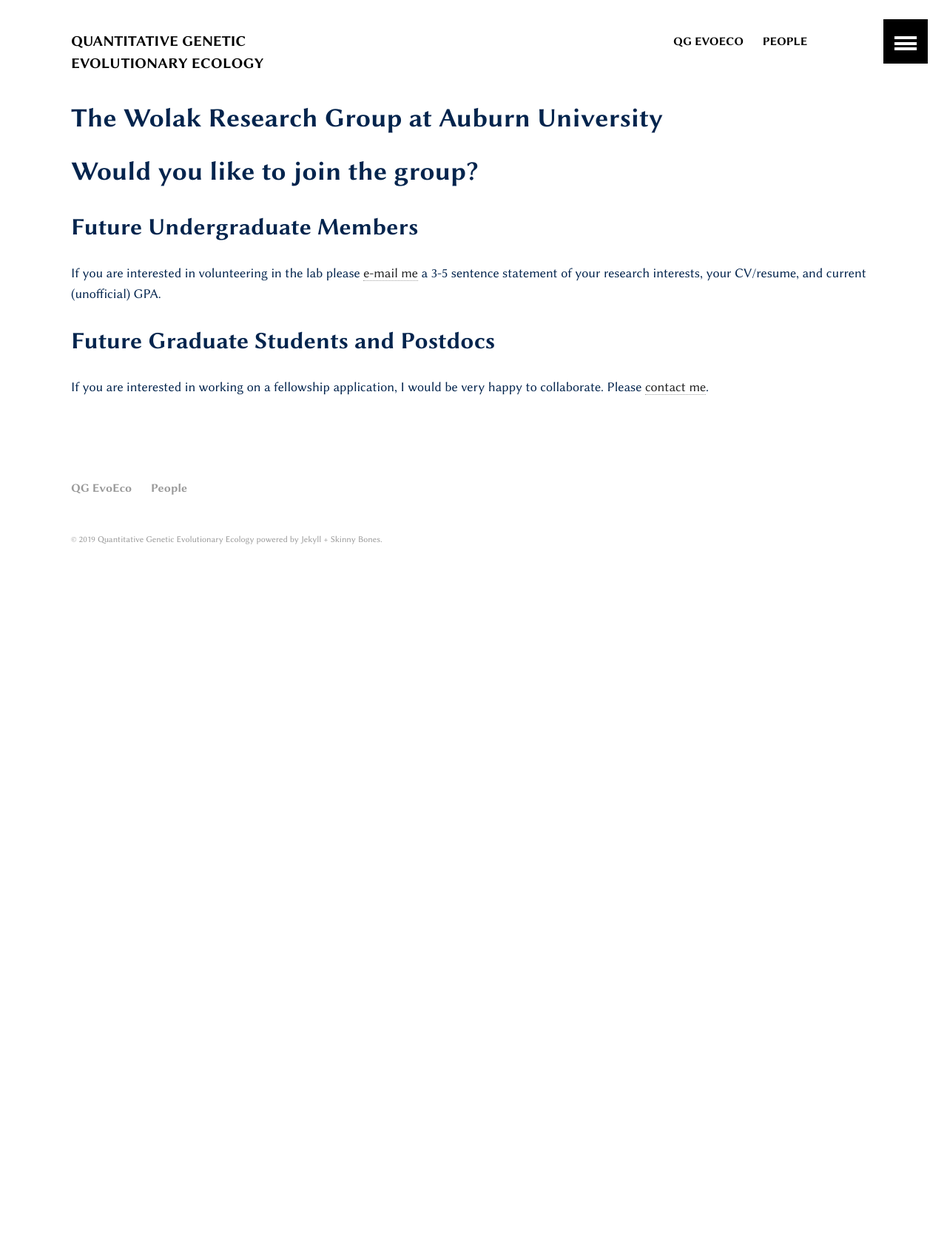
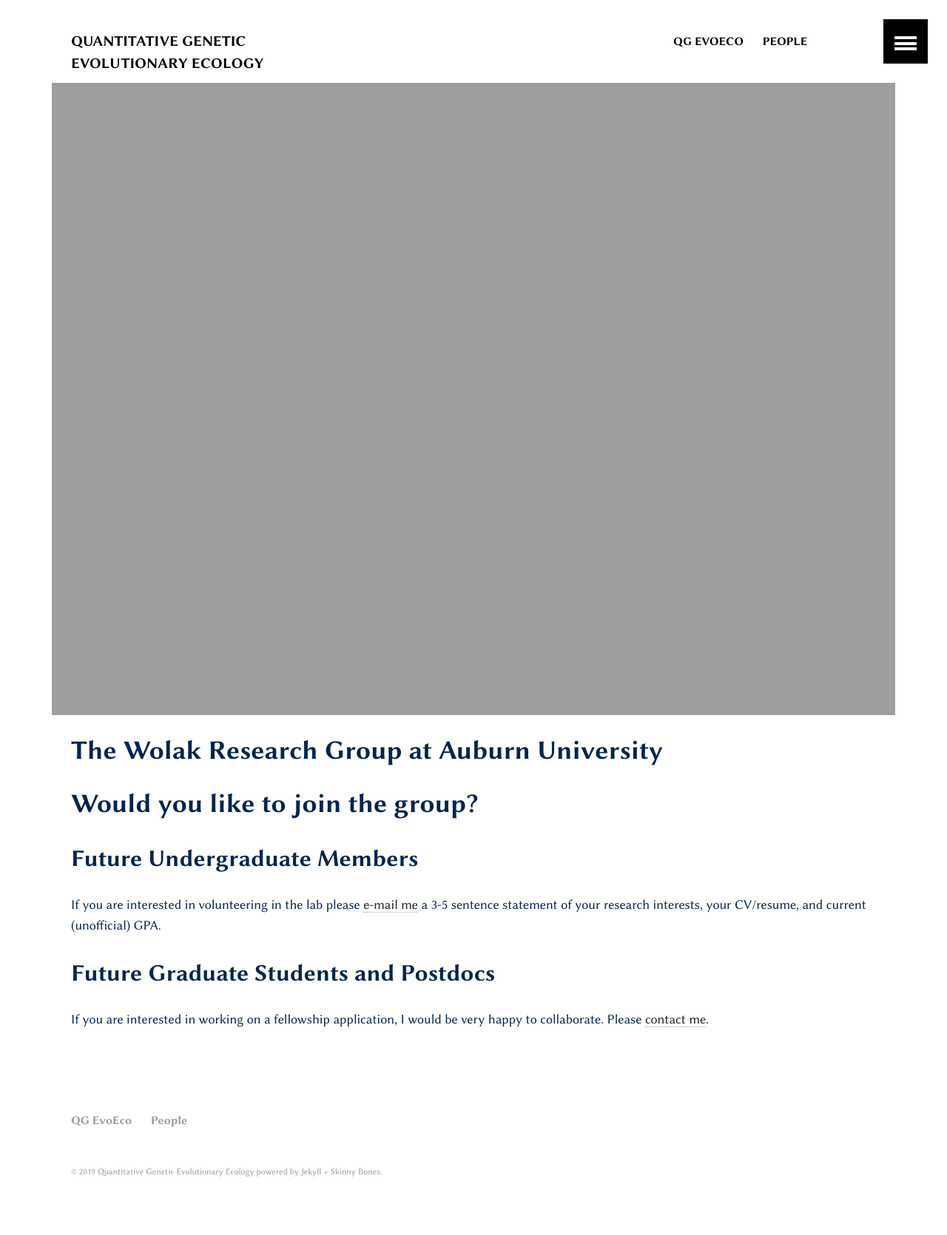
Before and after one commit to qgevoeco/qgevoeco.github.io, a Jekyll site: the page built from index.md, in a window 1280 px wide. Shown: the whole page at 74% size. Built offline with Jekyll 4.4.1, drawn with Linux system fonts in a browser that asks for light colours; before the commit the page ends 900 px from its top, so only the background shows below that.

Commit message:
initialize silly shaky Cmac gif to see how it works as a header/banner

```diff
--- a/index.md
+++ b/index.md
@@ -2,6 +2,8 @@
 layout: archive
 permalink: /
 title: "The Wolak Research Group at Auburn University"
+image:
+  feature: shakyCmacBox.gif
 ---
 
 # Would you like to join the group?
```
Also changed, not shown: 3 other files.
